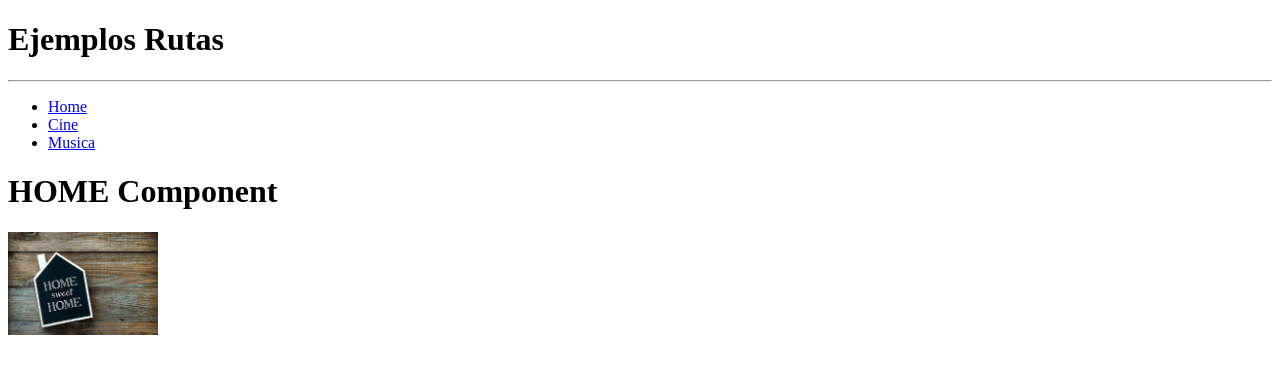
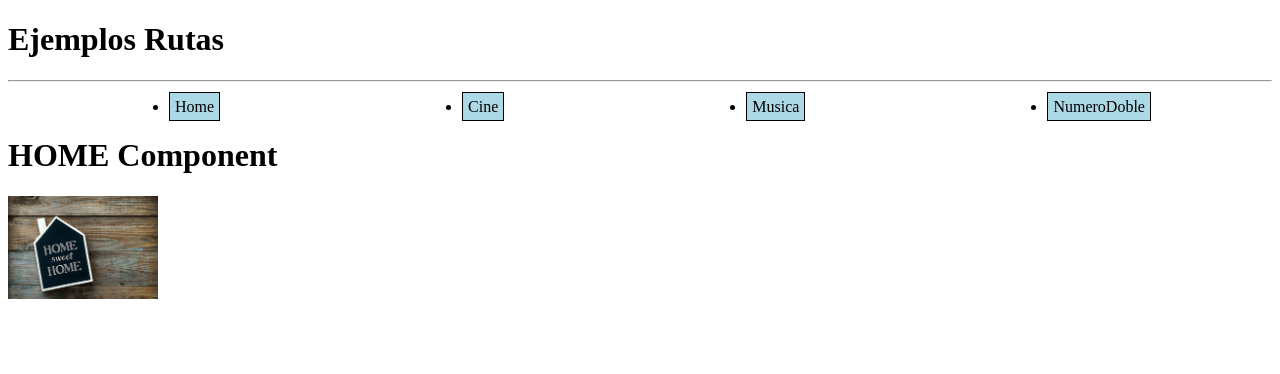
Before and after one commit to angeldzz/rutasangular, an Angular app: page / in a window 1280 px wide. Shown: the top 374 px of the page. Built offline with nearby package versions, Linux system fonts and the light colour scheme.

Commit message:
rutas con params

```diff
--- a/src/app/app-module.ts
+++ b/src/app/app-module.ts
@@ -7,6 +7,7 @@ import { HomeComponent } from './components/home.component/home.component';
 import { MusicaComponent } from './components/musica.component/musica.component';
 import { MenuComponent } from './components/menu.component/menu.component';
 import { NotfoundComponent } from './components/notfound.component/notfound.component';
+import { NumeroDobleComponent } from './components/numero.doble.component/numero.doble.component';
 
 @NgModule({
   declarations: [
@@ -16,6 +17,7 @@ import { NotfoundComponent } from './components/notfound.component/notfound.comp
     MusicaComponent,
     MenuComponent,
     NotfoundComponent,
+    NumeroDobleComponent,
   ],
   imports: [
     BrowserModule,
--- a/src/app/app.routing.ts
+++ b/src/app/app.routing.ts
@@ -4,11 +4,13 @@ import { HomeComponent } from "./components/home.component/home.component";
 import { MusicaComponent } from "./components/musica.component/musica.component";
 import { ModuleWithProviders } from "@angular/core";
 import { NotfoundComponent } from "./components/notfound.component/notfound.component";
+import { NumeroDobleComponent } from "./components/numero.doble.component/numero.doble.component";
 
 const appRoutes:Routes = [
     { path:"", component:HomeComponent},
     { path:"cine", component:CineComponent},
     { path:"musica", component:MusicaComponent},
+    { path:"numeroDoble", component:NumeroDobleComponent},
     { path:"**", component:NotfoundComponent},
 ]
 export const appRoutingProvider: any[] = [];
--- a/src/app/components/menu.component/menu.component.css
+++ b/src/app/components/menu.component/menu.component.css
@@ -0,0 +1,7 @@
+li a{
+    background-color: lightblue;
+    border: 1px solid black;
+    text-decoration: none;
+    color: black;
+    padding: 5px;
+}
--- a/src/app/components/menu.component/menu.component.html
+++ b/src/app/components/menu.component/menu.component.html
@@ -1,5 +1,5 @@
 <div>
-    <ul>
+    <ul style="display: flex; justify-content: space-around;">
         <li>
             <a [routerLink]="['/']">Home</a>
         </li>
@@ -9,5 +9,8 @@
         <li>
             <a [routerLink]="['/musica']">Musica</a>
         </li>
+        <li>
+            <a [routerLink]="['/numeroDoble']">NumeroDoble</a>
+        </li>
     </ul>
 </div>
--- a/src/app/components/menu.component/menu.component.ts
+++ b/src/app/components/menu.component/menu.component.ts
@@ -7,5 +7,4 @@ import { Component } from '@angular/core';
   styleUrl: './menu.component.css',
 })
 export class MenuComponent {
-
 }
--- /dev/null
+++ b/src/app/components/numero.doble.component/numero.doble.component.html
@@ -0,0 +1,3 @@
+<div>
+    <h1>Numero Doble</h1>
+</div>
```
Also changed, not shown: src/app/components/numero.doble.component/numero.doble.component.ts (added, +11 -0 lines), src/app/components/numero.doble.component/numero.doble.component.css (added), 1 other file (tests, documents, lock files or other folders).
